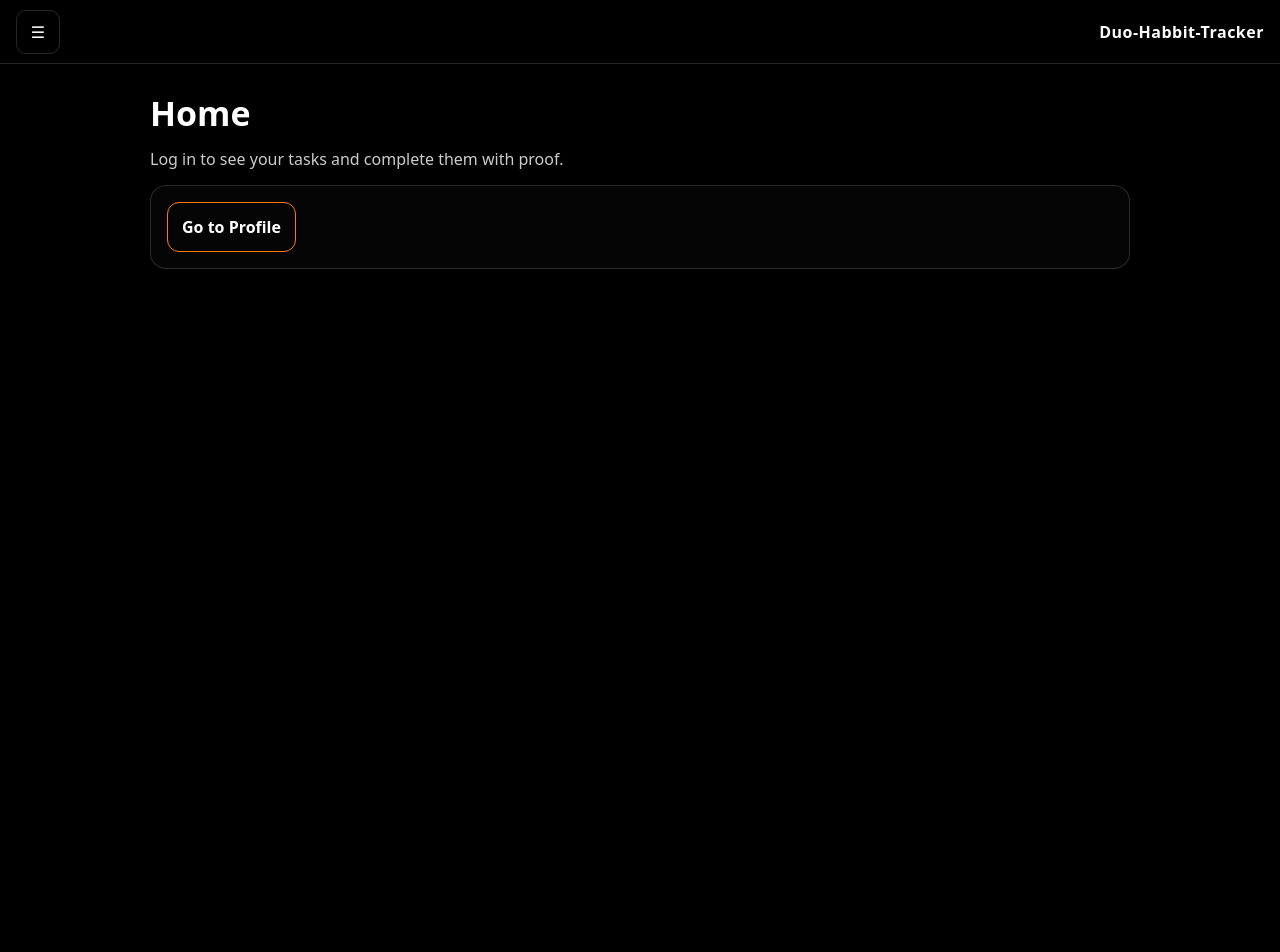
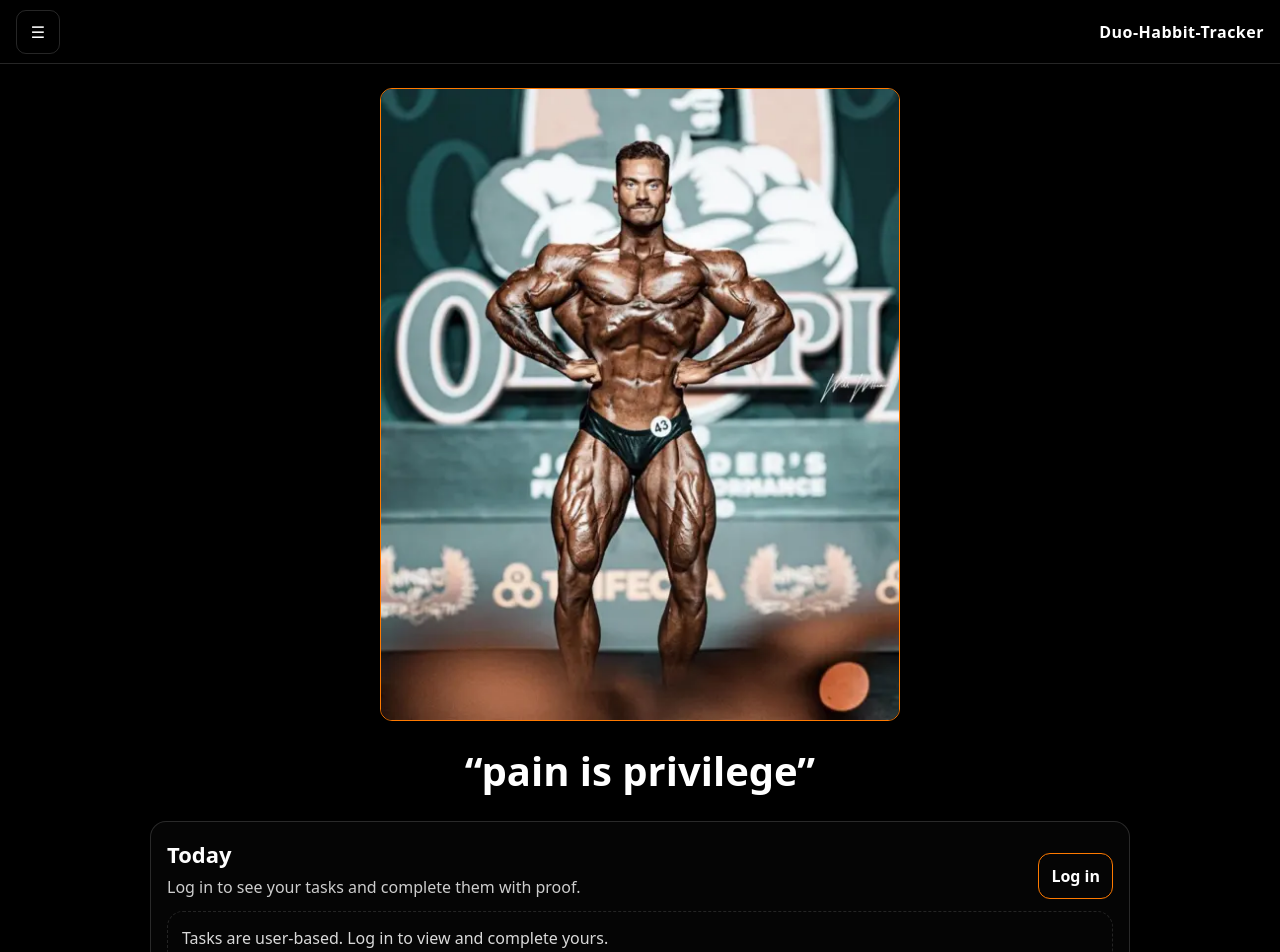
Before and after one commit to millnate05/Duo-habbit-tracker, a Next.js app: page / in a window 1280 px wide. Shown: the top 952 px of the page. Before the commit the page ends 864 px from the top, so only its background shows below. Built offline with nearby package versions, Linux system fonts and the light colour scheme.

Commit message:
Update HomePage.tsx

```diff
--- a/src/UI/pages/HomePage.tsx
+++ b/src/UI/pages/HomePage.tsx
@@ -1,4 +1,4 @@
-// FORCE NEW COMMIT: 2026-01-06-1615
+// FORCE NEW COMMIT: 2026-01-06-1635
 "use client";
 
 import React, { useEffect, useMemo, useRef, useState } from "react";
@@ -37,16 +37,41 @@ function formatFrequency(t: TaskRow) {
   return `${times}x per ${per}`;
 }
 
-// Treat "done today" using LOCAL DATE (user’s device time)
-function isCompletedToday(completedAtIso: string) {
-  const d = new Date(completedAtIso);
-  const now = new Date();
+// ---- Period helpers (LOCAL TIME) ----
+function startOfDayLocal(d: Date) {
+  return new Date(d.getFullYear(), d.getMonth(), d.getDate(), 0, 0, 0, 0);
+}
 
-  return (
-    d.getFullYear() === now.getFullYear() &&
-    d.getMonth() === now.getMonth() &&
-    d.getDate() === now.getDate()
-  );
+// Week starts Monday (local). If you prefer Sunday, tell me and I’ll flip it.
+function startOfWeekLocal(d: Date) {
+  const day = d.getDay(); // 0 Sun ... 6 Sat
+  const diff = (day + 6) % 7; // Monday=0, Sunday=6
+  const start = startOfDayLocal(d);
+  start.setDate(start.getDate() - diff);
+  return start;
+}
+
+function startOfMonthLocal(d: Date) {
+  return new Date(d.getFullYear(), d.getMonth(), 1, 0, 0, 0, 0);
+}
+
+function startOfYearLocal(d: Date) {
+  return new Date(d.getFullYear(), 0, 1, 0, 0, 0, 0);
+}
+
+function periodStartFor(freq: FrequencyUnit, now: Date) {
+  switch (freq) {
+    case "day":
+      return startOfDayLocal(now);
+    case "week":
+      return startOfWeekLocal(now);
+    case "month":
+      return startOfMonthLocal(now);
+    case "year":
+      return startOfYearLocal(now);
+    default:
+      return startOfWeekLocal(now);
+  }
 }
 
 export default function HomePage() {
@@ -54,12 +79,10 @@ export default function HomePage() {
   const [sessionEmail, setSessionEmail] = useState<string | null>(null);
 
   const [tasks, setTasks] = useState<TaskRow[]>([]);
+  const [completions, setCompletions] = useState<CompletionRow[]>([]);
   const [latestByTask, setLatestByTask] = useState<Record<string, CompletionRow>>(
     {}
   );
-
-  // NEW: store which tasks should be hidden today (instant UI removal after completion)
-  const [hiddenTaskIds, setHiddenTaskIds] = useState<Set<string>>(new Set());
 
   const [loading, setLoading] = useState(true);
   const [busy, setBusy] = useState(false);
@@ -112,9 +135,6 @@ export default function HomePage() {
     setLoading(true);
     setStatus(null);
 
-    // reset hidden list whenever we load fresh
-    setHiddenTaskIds(new Set());
-
     // 1) Tasks (active only)
     const { data: tasksData, error: tasksErr } = await supabase
       .from("tasks")
@@ -127,6 +147,7 @@ export default function HomePage() {
       console.error(tasksErr);
       setStatus(tasksErr.message);
       setTasks([]);
+      setCompletions([]);
       setLatestByTask({});
       setLoading(false);
       return;
@@ -135,24 +156,33 @@ export default function HomePage() {
     const nextTasks = (tasksData ?? []) as TaskRow[];
     setTasks(nextTasks);
 
-    // 2) Latest completions (we’ll pull recent ones and keep first per task)
+    // 2) Completions: grab from start of year (covers day/week/month/year logic)
+    const now = new Date();
+    const earliest = startOfYearLocal(now).toISOString();
+
     const { data: compData, error: compErr } = await supabase
       .from("completions")
       .select("*")
       .eq("user_id", uid)
+      .gte("completed_at", earliest)
       .order("completed_at", { ascending: false })
-      .limit(300);
+      .limit(2000);
 
     if (compErr) {
       console.error(compErr);
       setStatus(compErr.message);
+      setCompletions([]);
       setLatestByTask({});
       setLoading(false);
       return;
     }
 
+    const comps = (compData ?? []) as CompletionRow[];
+    setCompletions(comps);
+
+    // Latest-by-task (for "Last done" and photo viewer)
     const map: Record<string, CompletionRow> = {};
-    for (const c of (compData ?? []) as CompletionRow[]) {
+    for (const c of comps) {
       if (!map[c.task_id]) map[c.task_id] = c;
     }
     setLatestByTask(map);
@@ -162,9 +192,10 @@ export default function HomePage() {
 
   useEffect(() => {
     if (!userId) {
+      // Logged out: keep homepage visible, but clear user-specific data
       setTasks([]);
+      setCompletions([]);
       setLatestByTask({});
-      setHiddenTaskIds(new Set());
       setLoading(false);
       return;
     }
@@ -172,15 +203,64 @@ export default function HomePage() {
     // eslint-disable-next-line react-hooks/exhaustive-deps
   }, [userId]);
 
-  // NEW: only show tasks that are NOT completed today AND not manually hidden
-  const activeTasks = useMemo(() => {
+  // Count progress per task in the current period
+  const progressByTask = useMemo(() => {
+    const now = new Date();
+    const out: Record<string, number> = {};
+
+    // Pre-group completions by task_id for fast counting
+    const byTask: Record<string, CompletionRow[]> = {};
+    for (const c of completions) {
+      (byTask[c.task_id] ??= []).push(c);
+    }
+
+    for (const t of tasks) {
+      if (t.type !== "habit") continue;
+
+      const freq = (t.freq_per ?? "week") as FrequencyUnit;
+      const start = periodStartFor(freq, now).getTime();
+
+      const list = byTask[t.id] ?? [];
+      let count = 0;
+      for (const c of list) {
+        const ts = new Date(c.completed_at).getTime();
+        if (ts >= start) count++;
+        else break; // comps are sorted desc overall; per-task list isn't guaranteed sorted, but usually is
+      }
+
+      // If the per-task list isn't strictly sorted, this is safer:
+      // count = list.filter(c => new Date(c.completed_at).getTime() >= start).length;
+
+      out[t.id] = count;
+    }
+
+    return out;
+  }, [tasks, completions]);
+
+  // Only show tasks that still need work in the current period
+  const remainingTasks = useMemo(() => {
+    const now = new Date();
+
     return tasks.filter((t) => {
-      if (hiddenTaskIds.has(t.id)) return false;
-      const last = latestByTask[t.id];
-      if (!last?.completed_at) return true;
-      return !isCompletedToday(last.completed_at);
+      if (t.archived) return false;
+
+      if (t.type === "single") {
+        // Single tasks: hide once completed at least once (ever in this loaded range).
+        // If you want "single" to reset daily instead, tell me.
+        return !latestByTask[t.id];
+      }
+
+      // Habit tasks: hide only after meeting the required count in the current period.
+      const required = Math.max(1, Number(t.freq_times ?? 1));
+      const done = progressByTask[t.id] ?? 0;
+
+      // Extra safety: if freq_per is null, treat as weekly
+      const _start = periodStartFor((t.freq_per ?? "week") as FrequencyUnit, now);
+      void _start;
+
+      return done < required;
     });
-  }, [tasks, latestByTask, hiddenTaskIds]);
+  }, [tasks, latestByTask, progressByTask]);
 
   function openCompleteModal(task: TaskRow) {
     setCompleteTask(task);
@@ -197,7 +277,7 @@ export default function HomePage() {
   async function uploadPhotoAndComplete(file: File) {
     if (!userId || !completeTask) return;
 
-    const completing = completeTask; // capture to avoid state timing issues
+    const completing = completeTask; // capture
     setBusy(true);
     setStatus(null);
 
@@ -205,14 +285,12 @@ export default function HomePage() {
       const safeName = file.name.replace(/[^\w.\-()]+/g, "_");
       const path = `${userId}/${completing.id}/${Date.now()}_${safeName}`;
 
-      // Upload to Storage bucket "proofs"
       const { error: upErr } = await supabase.storage
         .from("proofs")
         .upload(path, file, { upsert: false });
 
       if (upErr) throw upErr;
 
-      // Insert completion row
       const { data, error } = await supabase
         .from("completions")
         .insert({
@@ -227,20 +305,11 @@ export default function HomePage() {
 
       if (error) throw error;
 
-      // Update latest completion in UI
       const completion = data as CompletionRow;
 
-      setLatestByTask((prev) => ({
-        ...prev,
-        [completing.id]: completion,
-      }));
-
-      // NEW: Hide immediately so it "goes away" as soon as proof is submitted
-      setHiddenTaskIds((prev) => {
-        const next = new Set(prev);
-        next.add(completing.id);
-        return next;
-      });
+      // Update completions list + latest map (this alone will make the task disappear when it hits requirement)
+      setCompletions((prev) => [completion, ...prev]);
+      setLatestByTask((prev) => ({ ...prev, [completing.id]: completion }));
 
       setCompleteTask(null);
     } catch (e: any) {
@@ -264,7 +333,7 @@ export default function HomePage() {
   async function submitOverride() {
     if (!userId || !completeTask) return;
 
-    const completing = completeTask; // capture
+    const completing = completeTask;
     const note = overrideText.trim();
     if (!note) {
       setStatus("Override requires a note.");
@@ -291,17 +360,8 @@ export default function HomePage() {
 
       const completion = data as CompletionRow;
 
-      setLatestByTask((prev) => ({
-        ...prev,
-        [completing.id]: completion,
-      }));
-
-      // NEW: hide immediately on override too
-      setHiddenTaskIds((prev) => {
-        const next = new Set(prev);
-        next.add(completing.id);
-        return next;
-      });
+      setCompletions((prev) => [completion, ...prev]);
+      setLatestByTask((prev) => ({ ...prev, [completing.id]: completion }));
 
       setOverrideOpen(false);
       setCompleteTask(null);
@@ -322,7 +382,6 @@ export default function HomePage() {
     setStatus(null);
 
     try {
-      // Create signed URL (works with private bucket)
       const { data, error } = await supabase.storage
         .from("proofs")
         .createSignedUrl(c.photo_path, 60);
@@ -342,54 +401,7 @@ export default function HomePage() {
     }
   }
 
-  // Logged out view
-  if (!userId) {
-    return (
-      <main
-        style={{
-          minHeight: theme.layout.fullHeight,
-          background: theme.page.background,
-          color: theme.page.text,
-          padding: 24,
-        }}
-      >
-        <div style={{ maxWidth: 980, margin: "0 auto" }}>
-          <h1 style={{ margin: 0, fontSize: 34, fontWeight: 900 }}>Home</h1>
-          <p style={{ margin: "8px 0 0 0", opacity: 0.8 }}>
-            Log in to see your tasks and complete them with proof.
-          </p>
-
-          <div style={{ height: 14 }} />
-
-          <section
-            style={{
-              border: "1px solid var(--border)",
-              borderRadius: 16,
-              padding: 16,
-              background: "rgba(255,255,255,0.02)",
-              boxShadow: "0 10px 24px rgba(0,0,0,0.20)",
-            }}
-          >
-            <Link
-              href="/profile"
-              style={{
-                display: "inline-block",
-                padding: "12px 14px",
-                borderRadius: 12,
-                border: `1px solid ${theme.accent.primary}`,
-                color: "var(--text)",
-                textDecoration: "none",
-                fontWeight: 900,
-              }}
-            >
-              Go to Profile
-            </Link>
-          </section>
-        </div>
-      </main>
-    );
-  }
-
+  // ---- Always-visible homepage (logged in OR logged out) ----
   return (
     <main
       style={{
@@ -462,7 +474,7 @@ export default function HomePage() {
           </div>
         ) : null}
 
-        {/* Tasks card */}
+        {/* Tasks card (only shows tasks if logged in) */}
         <section
           style={{
             width: "100%",
@@ -485,12 +497,20 @@ export default function HomePage() {
           >
             <div>
               <div style={{ fontSize: 22, fontWeight: 900 }}>Today</div>
+              {userId ? (
                 <div style={{ opacity: 0.8, marginTop: 4 }}>
                   Logged in as <b>{sessionEmail}</b> • Remaining today:{" "}
-                <b>{activeTasks.length}</b>
+                  <b>{remainingTasks.length}</b>
                 </div>
+              ) : (
+                <div style={{ opacity: 0.8, marginTop: 4 }}>
+                  Log in to see your tasks and complete them with proof.
+                </div>
+              )}
             </div>
 
+            <div style={{ display: "flex", gap: 10, flexWrap: "wrap" }}>
+              {userId ? (
                 <Link
                   href="/tasks"
                   style={{
@@ -504,11 +524,38 @@ export default function HomePage() {
                 >
                   Manage Tasks
                 </Link>
+              ) : (
+                <Link
+                  href="/profile"
+                  style={{
+                    padding: "10px 12px",
+                    borderRadius: 12,
+                    border: `1px solid ${theme.accent.primary}`,
+                    color: "var(--text)",
+                    textDecoration: "none",
+                    fontWeight: 900,
+                  }}
+                >
+                  Log in
+                </Link>
+              )}
+            </div>
           </div>
 
           <div style={{ height: 12 }} />
 
-          {loading ? (
+          {!userId ? (
+            <div
+              style={{
+                border: "1px dashed var(--border)",
+                borderRadius: 16,
+                padding: 14,
+                opacity: 0.85,
+              }}
+            >
+              Tasks are user-based. Log in to view and complete yours.
+            </div>
+          ) : loading ? (
             <div
               style={{
                 border: "1px dashed var(--border)",
@@ -519,7 +566,7 @@ export default function HomePage() {
             >
               Loading…
             </div>
-          ) : activeTasks.length === 0 ? (
+          ) : remainingTasks.length === 0 ? (
             <div
               style={{
                 border: "1px dashed var(--border)",
@@ -528,12 +575,16 @@ export default function HomePage() {
                 opacity: 0.85,
               }}
             >
-              You’re done for today 🎉
+              You’re done for this period 🎉
             </div>
           ) : (
             <div style={{ display: "flex", flexDirection: "column", gap: 10 }}>
-              {activeTasks.map((t) => {
+              {remainingTasks.map((t) => {
                 const last = latestByTask[t.id];
+                const required =
+                  t.type === "habit" ? Math.max(1, Number(t.freq_times ?? 1)) : 1;
+                const done = t.type === "habit" ? progressByTask[t.id] ?? 0 : 0;
+
                 return (
                   <div
                     key={t.id}
@@ -551,17 +602,22 @@ export default function HomePage() {
                   >
                     <div style={{ minWidth: 220 }}>
                       <div style={{ fontWeight: 900 }}>{t.title}</div>
+
                       <div style={{ opacity: 0.8, marginTop: 4 }}>
                         {t.type === "habit" ? (
-                          <>Habit • {formatFrequency(t)}</>
+                          <>
+                            Habit • {formatFrequency(t)} • Progress:{" "}
+                            <b>
+                              {done}/{required}
+                            </b>
+                          </>
                         ) : (
                           <>Single</>
                         )}
                         {last?.completed_at ? (
                           <span>
                             {" "}
-                            • Last done:{" "}
-                            {new Date(last.completed_at).toLocaleString()}
+                            • Last done: {new Date(last.completed_at).toLocaleString()}
                           </span>
                         ) : null}
                       </div>
@@ -621,8 +677,8 @@ export default function HomePage() {
           )}
         </section>
 
-        {/* Complete modal */}
-        {completeTask && (
+        {/* Complete modal (only reachable when logged in) */}
+        {completeTask && userId && (
           <div
             style={{
               position: "fixed",
@@ -656,9 +712,7 @@ export default function HomePage() {
               <div style={{ fontWeight: 900, fontSize: 18 }}>
                 Complete: {completeTask.title}
               </div>
-              <div style={{ opacity: 0.8, marginTop: 6 }}>
-                Choose proof type.
-              </div>
+              <div style={{ opacity: 0.8, marginTop: 6 }}>Choose proof type.</div>
 
               <div style={{ height: 12 }} />
 
@@ -832,9 +886,7 @@ export default function HomePage() {
                 <div style={{ fontWeight: 900 }}>{photoViewer.title}</div>
                 <button
                   type="button"
-                  onClick={() =>
-                    setPhotoViewer({ open: false, url: null, title: "" })
-                  }
+                  onClick={() => setPhotoViewer({ open: false, url: null, title: "" })}
                   style={{
                     padding: "8px 10px",
                     borderRadius: 10,
```
Lines whose indentation alone changed are shown as unchanged.
